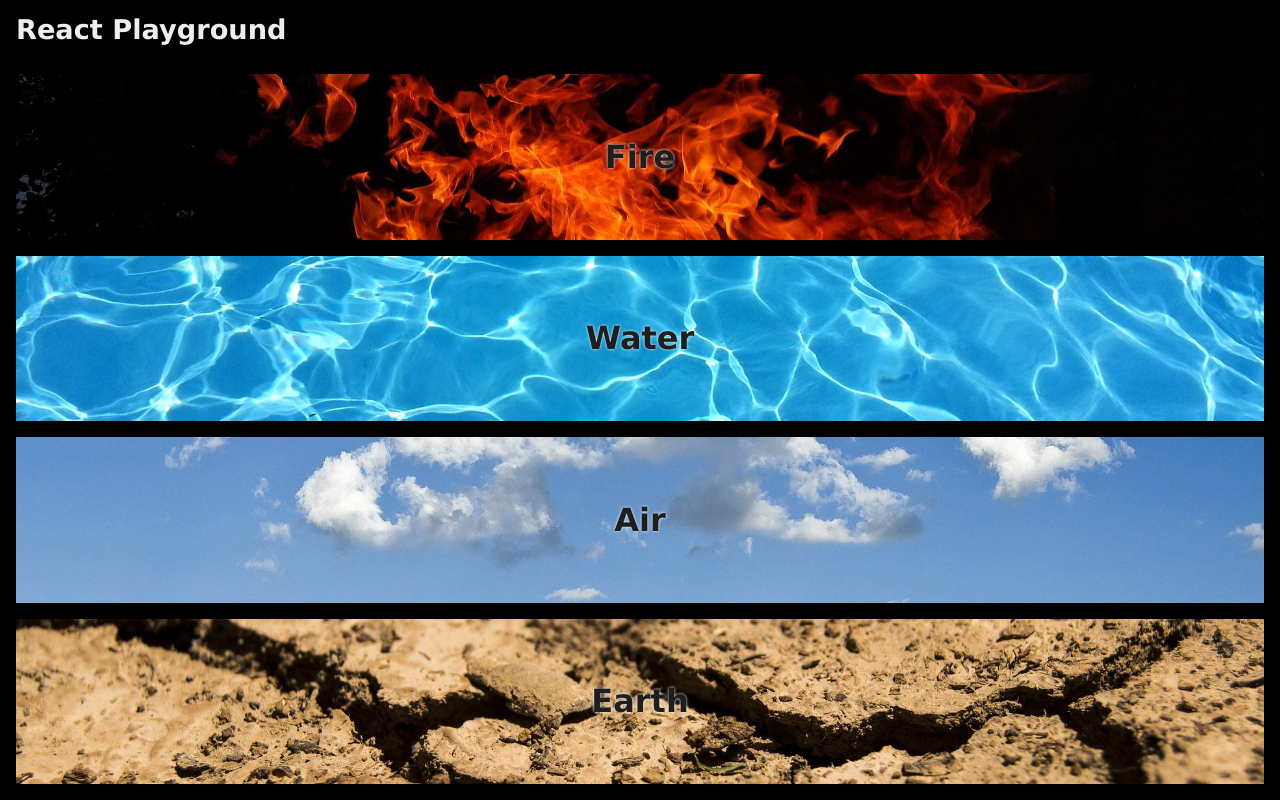
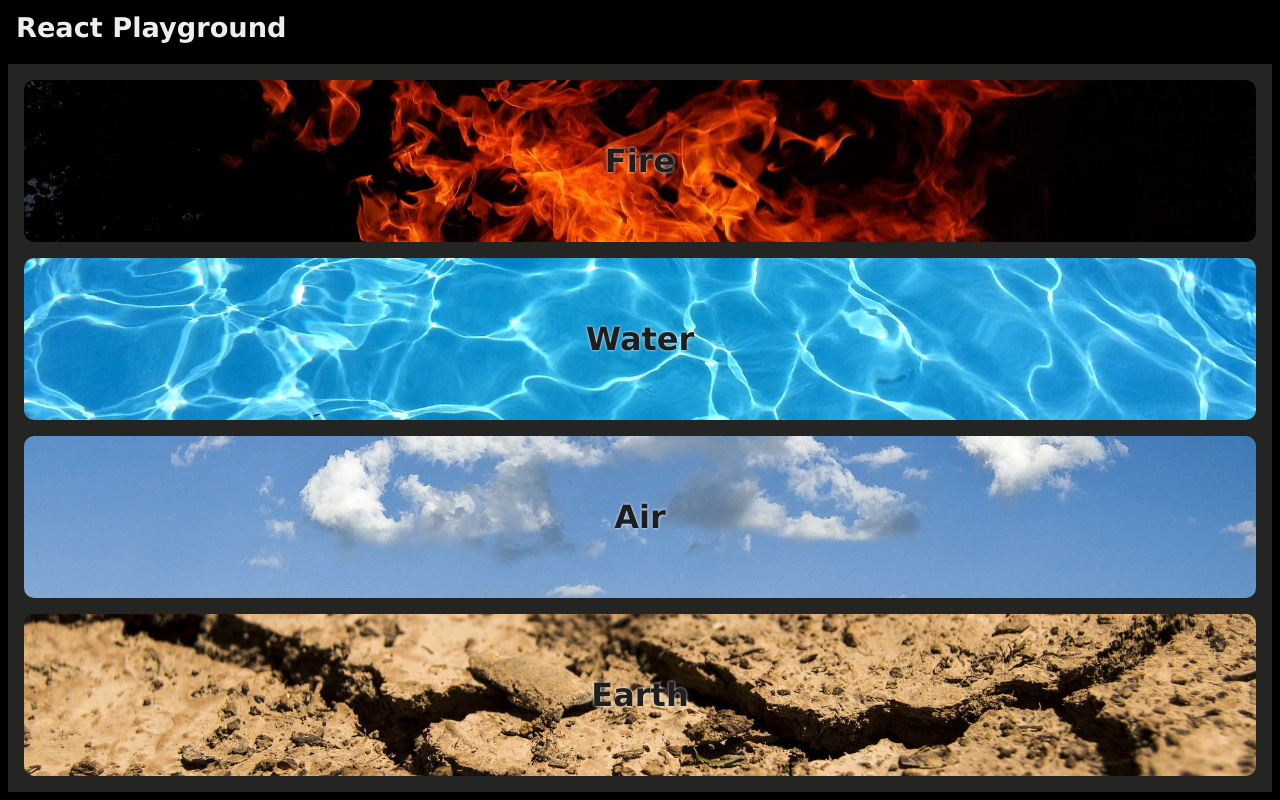
Before and after one commit to Olsson112/React-Ts-playground, a React (Vite) app: page / in a window 1280 px wide. Built offline with nearby package versions, Linux system fonts and the light colour scheme.

Commit message:
correctedStyling

```diff
--- a/src/components/content.tsx
+++ b/src/components/content.tsx
@@ -1,6 +1,7 @@
 import { CSSProperties, FC } from 'react';
 import SectionItem from './sectionItem';
 import { elements } from '../data/elements';
+import { colors } from '../data/colors';
 
 
 
@@ -18,7 +19,10 @@ const container: CSSProperties = {
     height: '100%',
     margin: '0.5em',
     justifyItems: 'stretch',
-    alignItems: 'stretch'
+    alignItems: 'stretch',
+    backgroundColor: colors.forth,
+    gap: "1em",
+    padding: "1em"
 }
 
 export default Content
--- a/src/components/sectionItem.tsx
+++ b/src/components/sectionItem.tsx
@@ -23,8 +23,7 @@ const SectionItem: FC<Props> = (props) => {
 const gridItem: CSSProperties = {
     position: 'relative',
     display: "flex",
-    margin: '0.5em',
-    height: '100%'
+    height: '100%',
 }
 
 const overlay: CSSProperties = {
@@ -41,7 +40,8 @@ const imageStyle: CSSProperties = {
     width: '100%',
     height: '100%',
     objectFit: 'cover',
-    position: 'absolute'
+    position: 'absolute',
+    borderRadius: "10px"
 }
 
 const textStyle: CSSProperties = {
--- a/src/data/colors.tsx
+++ b/src/data/colors.tsx
@@ -1,13 +1,15 @@
 
 export interface Colors {
-    primary: string,
-    secondary: string,
+    primary: string
+    secondary: string
     third: string
+    forth: string
 }
 
 
 export const colors: Colors = {
     primary: "#000000",
     secondary: "#666666",
-    third: " #EEEEEE"
+    third: " #EEEEEE",
+    forth: "#242423"
 }
```
